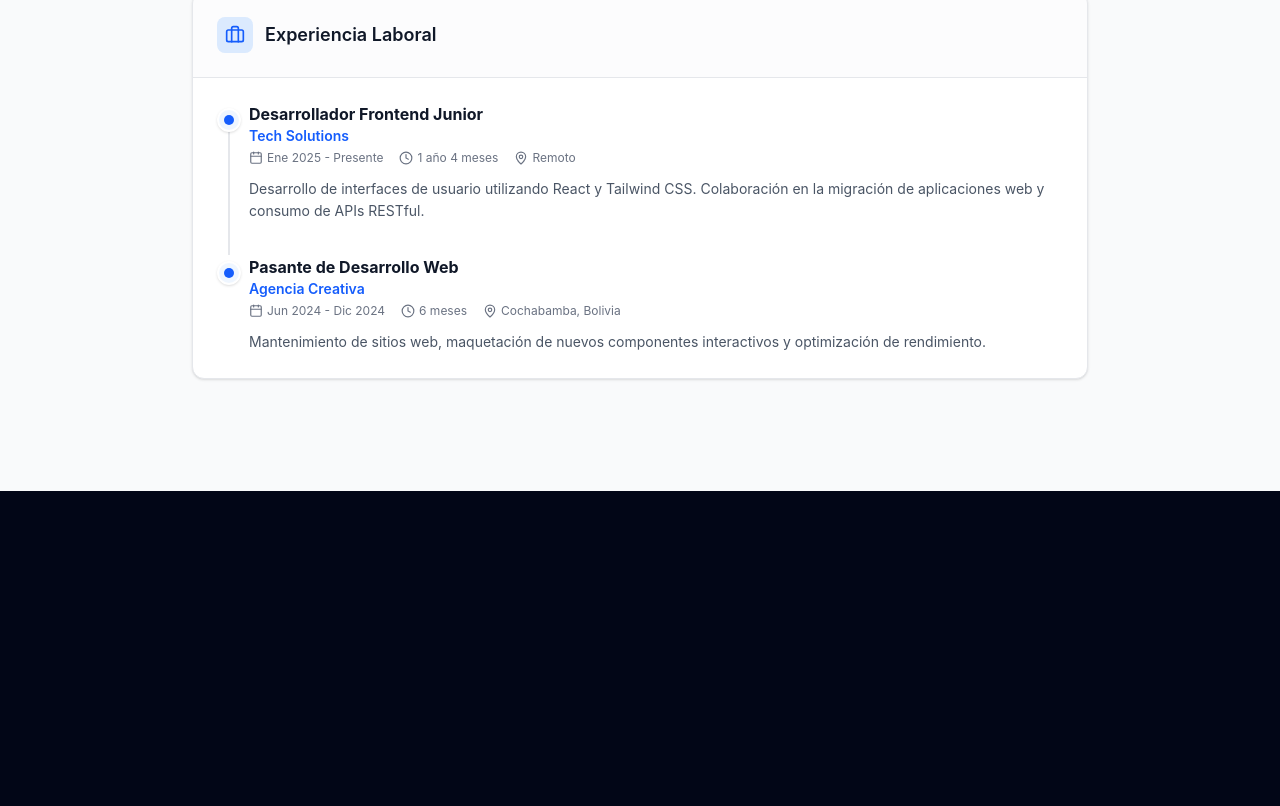
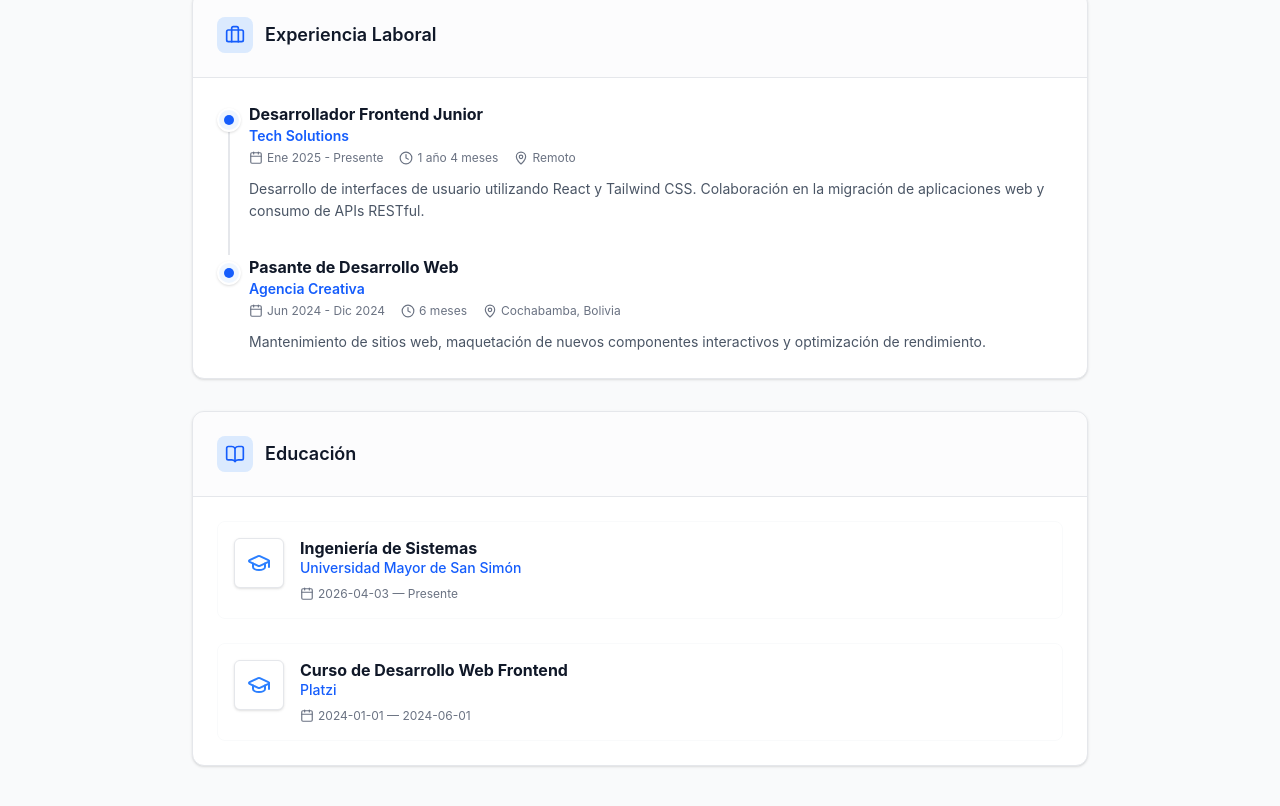
Before and after one commit to dpardo23/bytebusters-frontend, a React (Vite) app: page / in a window 1280 px wide. Shown: the part 2380-3186 px from the top of the page. Before the commit the page ends 2871 px from the top, so only its background shows below. Built offline with nearby package versions, Linux system fonts and the light colour scheme.

Commit message:
feat(education): renderizar lista publica de estudios con iconos diferenciados

```diff
--- a/src/App.tsx
+++ b/src/App.tsx
@@ -1,6 +1,7 @@
 import { HeroSection, UserData } from './components/portfolio/hero-section'
 import { ProfileEditForm } from './components/portfolio/profile-edit-form'
 import { ExperienceSection, ExperienceData } from './components/portfolio/experience-section'
+import { EducationSection, EducationData } from './components/portfolio/education-section'
 
 function App() {
   const haceDosHoras = new Date(Date.now() - 2 * 60 * 60 * 1000).toISOString();
@@ -35,12 +36,30 @@ function App() {
     }
   ]
 
+  const mockEducation: EducationData[] = [
+    {
+      school: "Universidad Mayor de San Simón",
+      degree: "Ingeniería de Sistemas",
+      startDate: "2026-04-03",
+      endDate: "",
+      isCurrent: true
+    },
+    {
+      school: "Platzi",
+      degree: "Curso de Desarrollo Web Frontend",
+      startDate: "2024-01-01",
+      endDate: "2024-06-01",
+      isCurrent: false
+    }
+  ]
+
   return (
     <div className="min-h-screen bg-gray-50 pb-20">
       <HeroSection user={mockUser} />
       <div className="px-4">
         <ProfileEditForm initialUser={mockUser} />
         <ExperienceSection experiences={mockExperiences} />
+        <EducationSection education={mockEducation} />
       </div>
     </div>
   )
--- /dev/null
+++ b/src/components/portfolio/education-section.tsx
@@ -0,0 +1,54 @@
+import { BookOpen, Calendar, GraduationCap } from "lucide-react";
+
+export interface EducationData {
+  school: string;
+  degree: string;
+  startDate: string;
+  endDate: string;
+  isCurrent: boolean;
+}
+
+interface EducationSectionProps {
+  education: EducationData[];
+}
+
+export function EducationSection({ education }: EducationSectionProps) {
+  return (
+    <div className="max-w-4xl mx-auto mt-8 mb-8">
+      <div className="bg-white border border-gray-200 rounded-xl shadow-sm overflow-hidden text-left">
+        <div className="p-6 border-b border-gray-200 bg-gray-50/50 flex items-center gap-3">
+          <div className="p-2 bg-blue-100 rounded-lg">
+            <BookOpen className="w-5 h-5 text-blue-600" />
+          </div>
+          <h3 className="text-lg font-semibold text-gray-900">Educación</h3>
+        </div>
+        <div className="p-6">
+          {education && education.length > 0 ? (
+            <div className="grid gap-6">
+              {education.map((edu, i) => (
+                <div
+                  key={i}
+                  className="flex items-start gap-4 p-4 rounded-lg border border-gray-50 hover:bg-blue-50/30 transition-colors"
+                >
+                  <div className="p-3 bg-white border border-gray-200 rounded-md shadow-sm">
+                    <GraduationCap className="w-6 h-6 text-blue-500" />
+                  </div>
+                  <div>
+                    <h4 className="font-bold text-gray-900 leading-tight">{edu.degree}</h4>
+                    <p className="text-sm font-medium text-blue-600 mb-2">{edu.school}</p>
+                    <p className="text-xs text-gray-500 flex items-center gap-1">
+                      <Calendar className="w-3.5 h-3.5" />
+                      {edu.startDate} — {edu.isCurrent ? "Presente" : edu.endDate}
+                    </p>
+                  </div>
+                </div>
+              ))}
+            </div>
+          ) : (
+            <p className="text-sm text-gray-500 text-center py-4">Sin registros académicos.</p>
+          )}
+        </div>
+      </div>
+    </div>
+  );
+}
```
